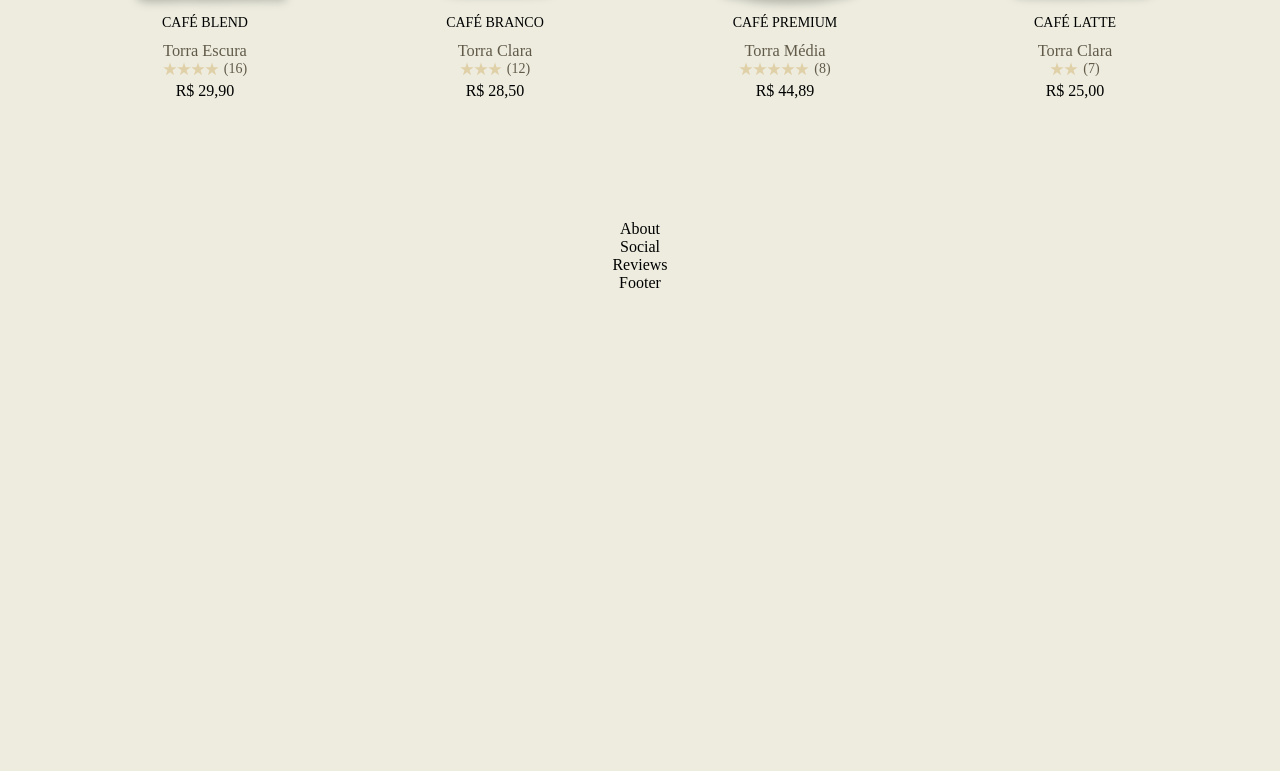
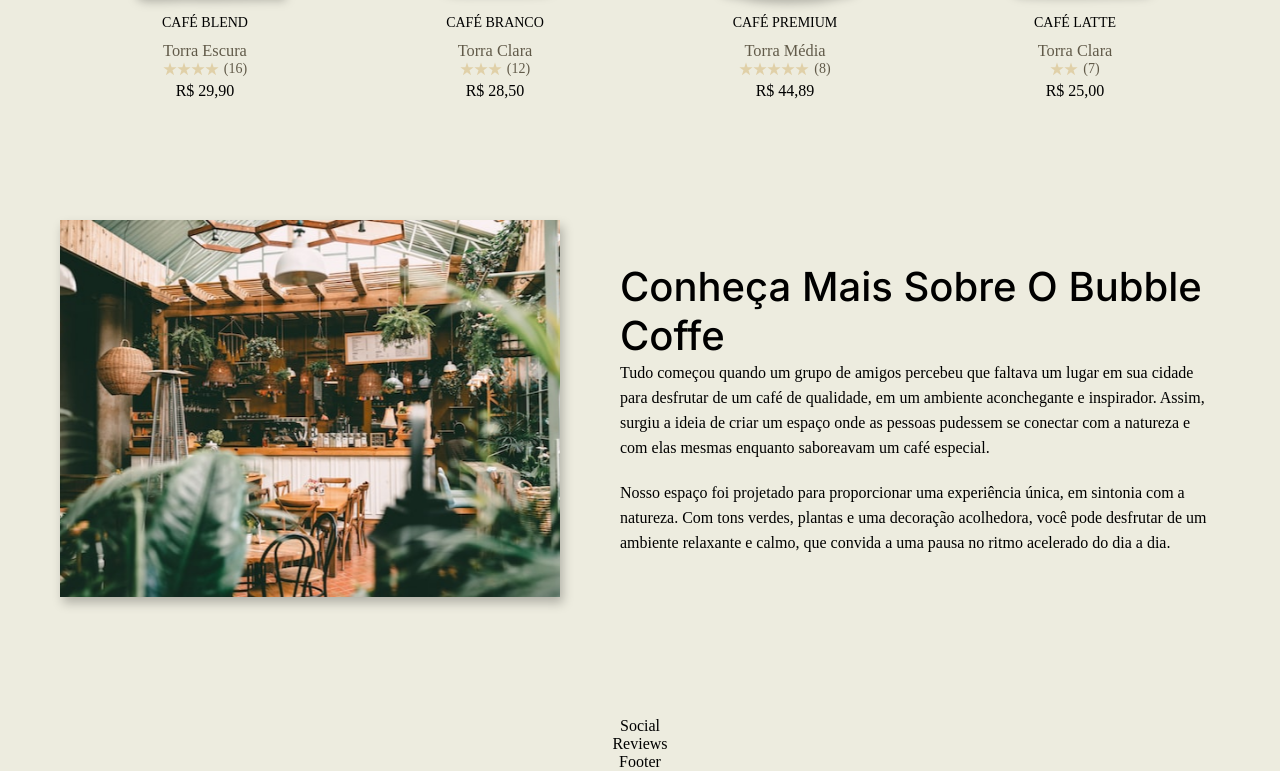
Before and after one commit to NatanaelSaymon/bubble-coffee-next, a Next.js app: page / in a window 1280 px wide. Shown: the part 1238-2009 px from the top of the page. Before the commit the page ends 1530 px from the top, so only its background shows below. Built offline with nearby package versions, Linux system fonts and the light colour scheme; a web font is replaced by a local one.

Commit message:
feat: component about

```diff
--- a/src/Components/About/About.jsx
+++ b/src/Components/About/About.jsx
@@ -1,8 +1,26 @@
+import Image from 'next/image'
 import styles from './About.module.scss'
 
 const About = () => {
     return(
-        <div className={styles.about}>About</div>
+        <section className={styles.about}>
+            <Image src="/about.png" alt="sobre nós" width={500} height={400} />
+
+            <div className={styles.content}>
+                <h2 className='title light-lg'>Conheça mais sobre o bubble coffe</h2>
+                <p>
+                    Tudo começou quando um grupo de amigos percebeu que faltava um lugar em sua cidade para desfrutar
+                    de um café de qualidade, em um ambiente aconchegante e inspirador. Assim, surgiu a ideia de criar
+                    um espaço onde as pessoas pudessem se conectar com a natureza e com elas mesmas enquanto saboreavam
+                    um café especial.
+                </p>
+                <p>
+                    Nosso espaço foi projetado para proporcionar uma experiência única, em sintonia com a natureza. Com tons verdes,
+                    plantas e uma decoração acolhedora, você pode desfrutar de um ambiente relaxante e calmo, que convida a uma
+                    pausa no ritmo acelerado do dia a dia.
+                </p>
+            </div>
+        </section>
     )
 }
 
--- a/src/Components/About/About.module.scss
+++ b/src/Components/About/About.module.scss
@@ -1,3 +1,15 @@
+@import '@/styles/variables.scss';
+@import '@/styles/mixins.scss';
+
 .about {
-    text-align: center;
+    @include max-width;
+    display: flex;
+    align-items: center;
+    gap: 6rem;
+
+    img {
+        box-shadow: 0.3rem 0.6rem 1rem rgba($black, 0.25);
+        max-width: 100%;
+        height: auto;
+    }
 }
```
